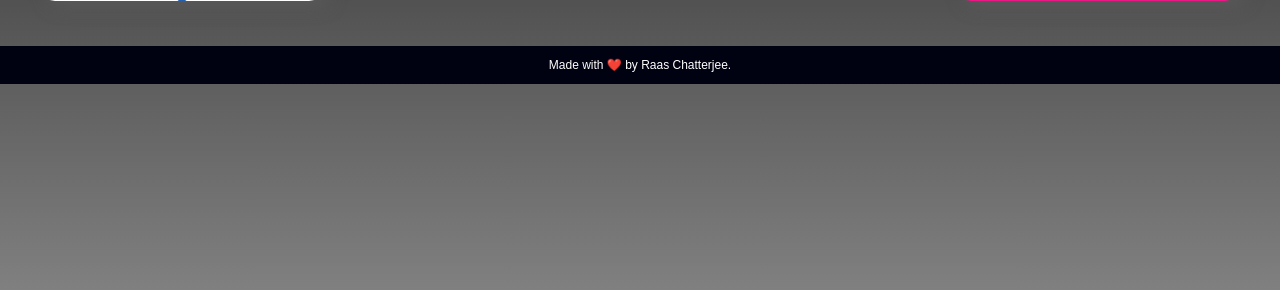
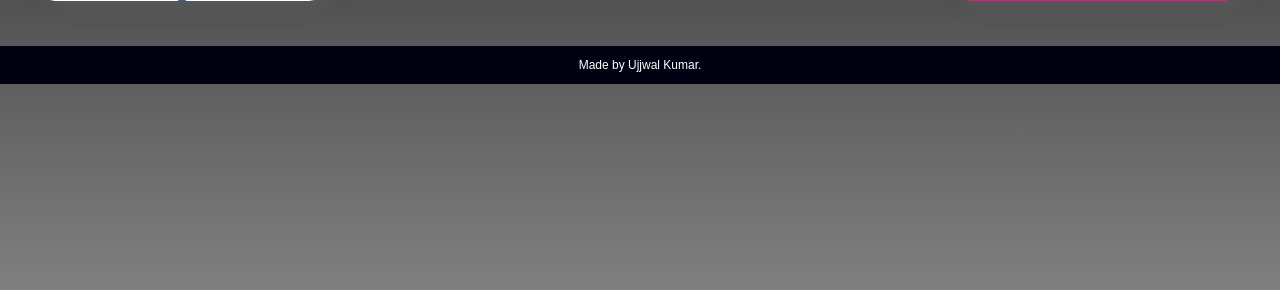
Before and after one commit to triggeredujjwal/ipl-prediction, a Flask app: template templates/result.html in a window 1280 px wide. Shown: the part 510-800 px from the top of the page. Run offline with Flask 2, Linux system fonts and the light colour scheme; the template is opened without the code that fills it, so the values that code supplies are empty; parts of the project's set-up code (start-up, migrations or seed data) failed here and were passed over; some libraries are stand-ins or nearby versions.

Commit message:
Update result.html

```diff
--- a/templates/result.html
+++ b/templates/result.html
@@ -119,7 +119,7 @@
 
         <!-- Footer -->
        <div class='footer'>
-           <p class='footer-description'>Made with ❤️ by Raas Chatterjee.</p>
+           <p class='footer-description'>Made  by Ujjwal Kumar.</p>
        </div>
 
     </body>
```
